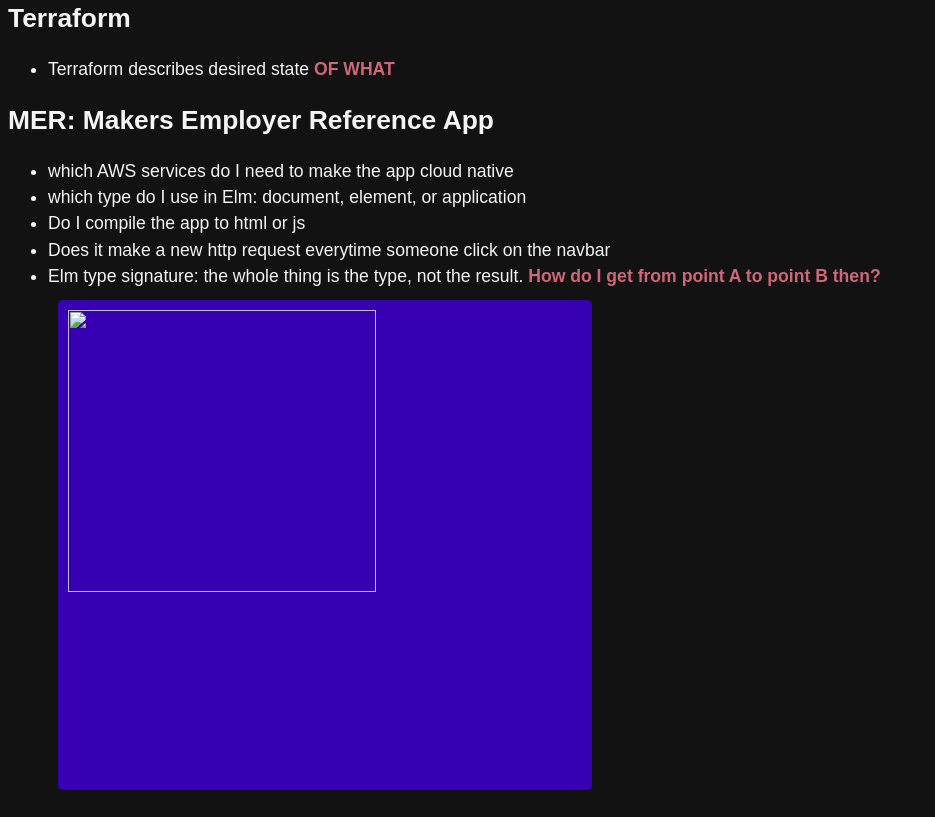
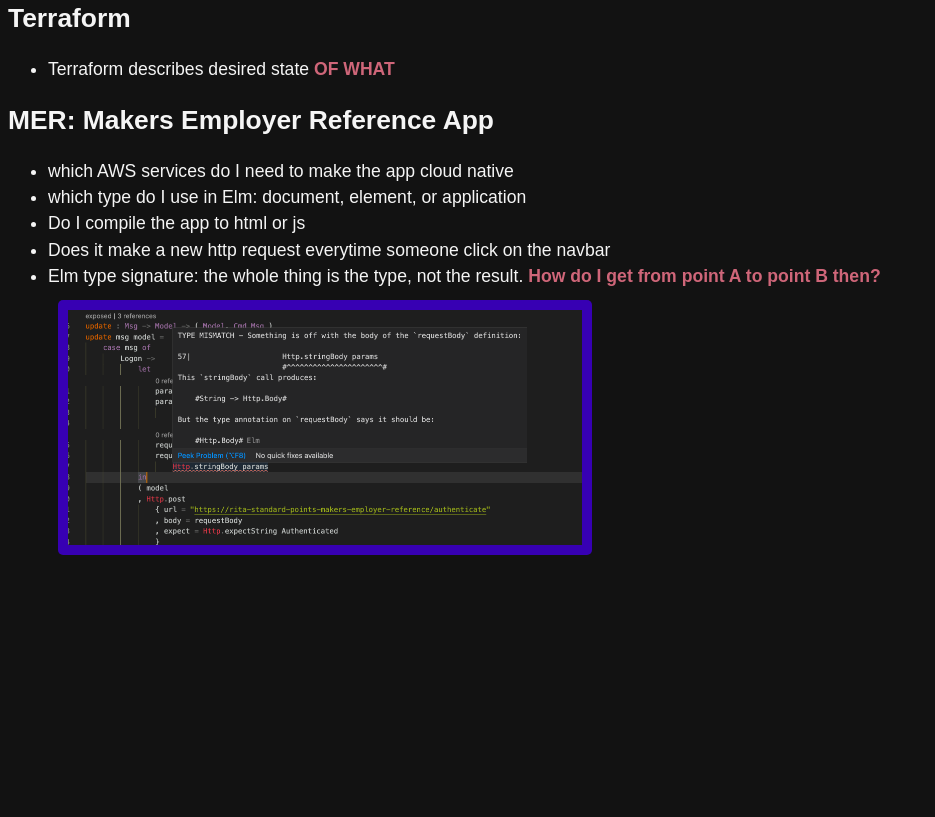
Before and after one commit to LXie-Saintex/placement-retro, a website: page html/notes.html in a window 1280 px wide. Shown: the part 491-1308 px from the top of the page, without its empty margins (0-935 px from the left). After the commit the page ends 1081 px from the top, so only its background shows below. Drawn offline with Linux system fonts and the light colour scheme.

Commit message:
pic extension

```diff
--- a/html/notes.html
+++ b/html/notes.html
@@ -37,7 +37,7 @@
                 <li>Does it make a new http request everytime someone click on the navbar</li>
                 <li>Elm type signature: the whole thing is the type, not the result.
                     <b>How do I get from point A to point B then?</b>
-                    <img src="../assets/images/elm-type-signature">
+                    <img src="../assets/images/elm-type-signature.png">
                 </li>
             </ul>
         </section>
```
